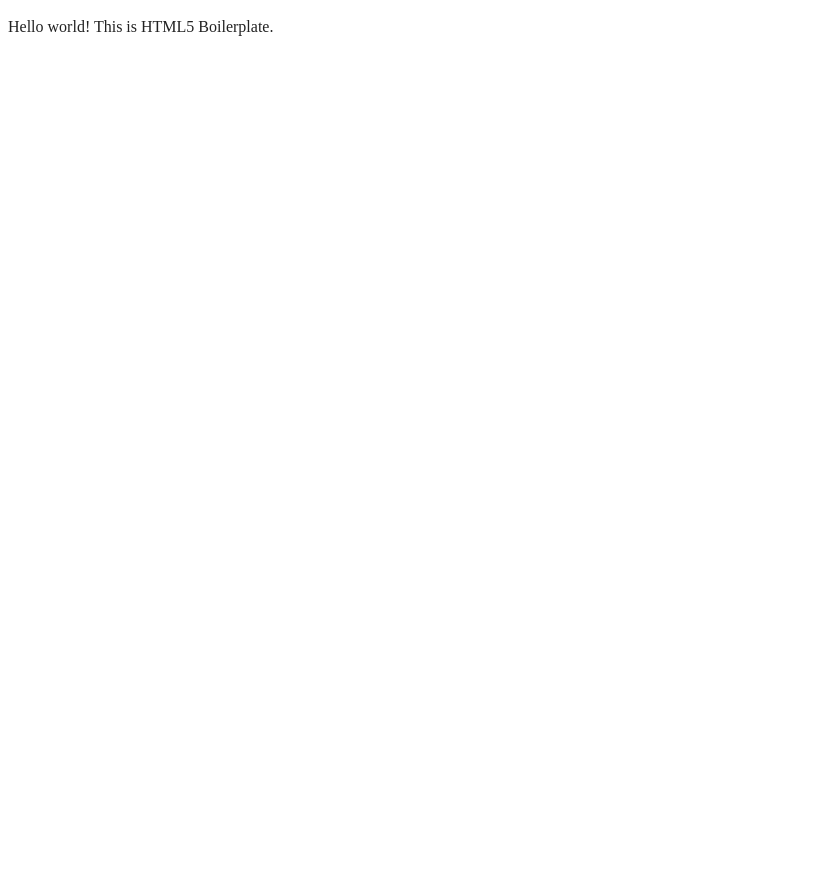
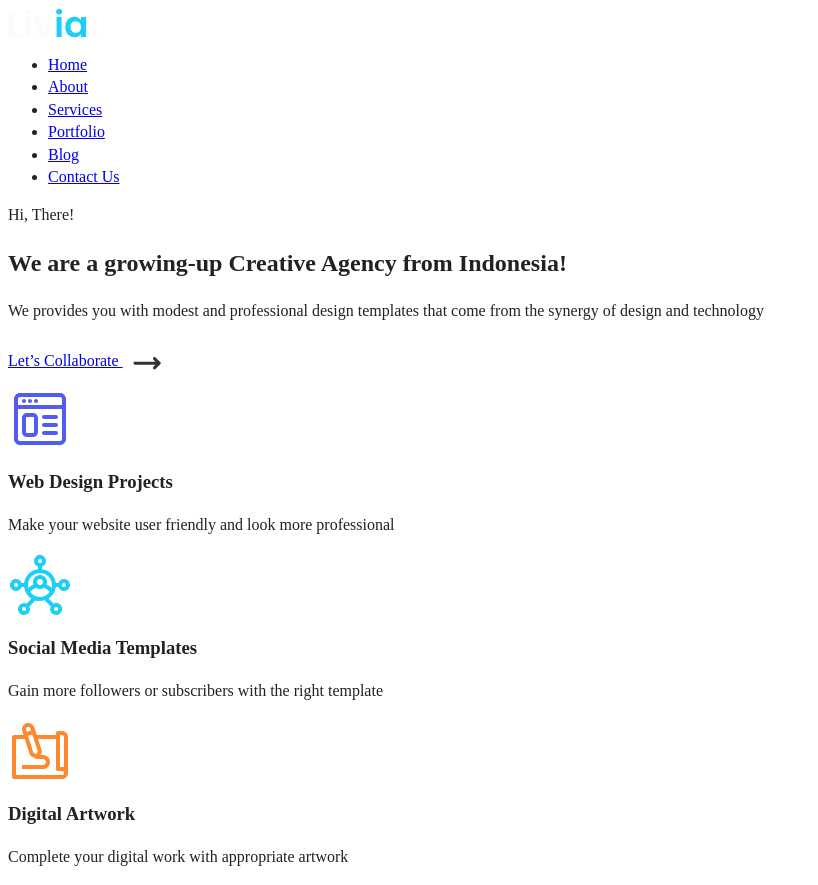
Before and after one commit to Alex3034/Creative-Agency, a website built with webpack: page index.html in a window 1280 px wide. Shown: the whole page, without its empty margins (0-818 px from the left). Before the commit the page ends 800 px from the top, so only its background shows below. Built offline with nearby package versions, Linux system fonts and the light colour scheme.

Commit message:
Update index.html

```diff
--- a/index.html
+++ b/index.html
@@ -4,7 +4,7 @@
 <head>
   <meta charset="utf-8">
   <meta name="viewport" content="width=device-width, initial-scale=1">
-  <title></title>
+  <title>Creative Agency</title>
   <link rel="stylesheet" href="css/style.css">
   <meta name="description" content="">
 
@@ -20,14 +20,56 @@
 
   <link rel="manifest" href="site.webmanifest">
   <meta name="theme-color" content="#fafafa">
+  <link rel="preconnect" href="https://fonts.googleapis.com">
+  <link rel="preconnect" href="https://fonts.gstatic.com" crossorigin>
+  <link href="https://fonts.googleapis.com/css2?family=Poppins:wght@300;400;500;700&display=swap" rel="stylesheet">
 </head>
 
 <body>
+  <div class="container">
+    <header class="main-header">
+      <a href="#">
+        <img src="img/creative-company-logo.svg" alt="Creative Agency Logo" class="logo">
+      </a>
+      <nav>
+        <ul>
+          <li><a href="#home">Home</a></li>
+          <li><a href="#about">About</a></li>
+          <li><a href="#services">Services</a></li>
+          <li><a href="#portfolio">Portfolio</a></li>
+          <li><a href="#blog">Blog</a></li>
+          <li><a href="#contact">Contact Us</a></li>
+        </ul>
+      </nav>
+    </header>
 
-  <!-- Add your site or application content here -->
-  <p>Hello world! This is HTML5 Boilerplate.</p>
-  <script src="js/app.js"></script>
+    <section class="hero">
+        <p>Hi, There!</p>
+        <h1>We are a growing-up Creative Agency from Indonesia!</h1>
+        <p>We provides you with modest and professional design templates that come from the synergy of design and technology</p>
+        <a href="#">Let’s Collaborate <img src="img/button-arrow.svg" alt=""></a>
+    </section>
 
+    <section class="categories">
+        <article>
+          <img src="img/icon-web-desing.svg" alt="">
+          <h3>Web Design Projects</h3>
+          <p>Make your website user friendly and look more professional</p>
+        </article>
+
+        <article>
+          <img src="img/icon-social-media.svg" alt="">
+          <h3>Social Media Templates</h3>
+          <p>Gain more followers or subscribers with the right template</p>
+        </article>
+
+        <article>
+          <img src="img/icon-design.svg" alt="">
+          <h3>Digital Artwork</h3>
+          <p>Complete your digital work with appropriate artwork</p>
+        </article>
+    </section>
+  </div>
 </body>
 
 </html>
```
